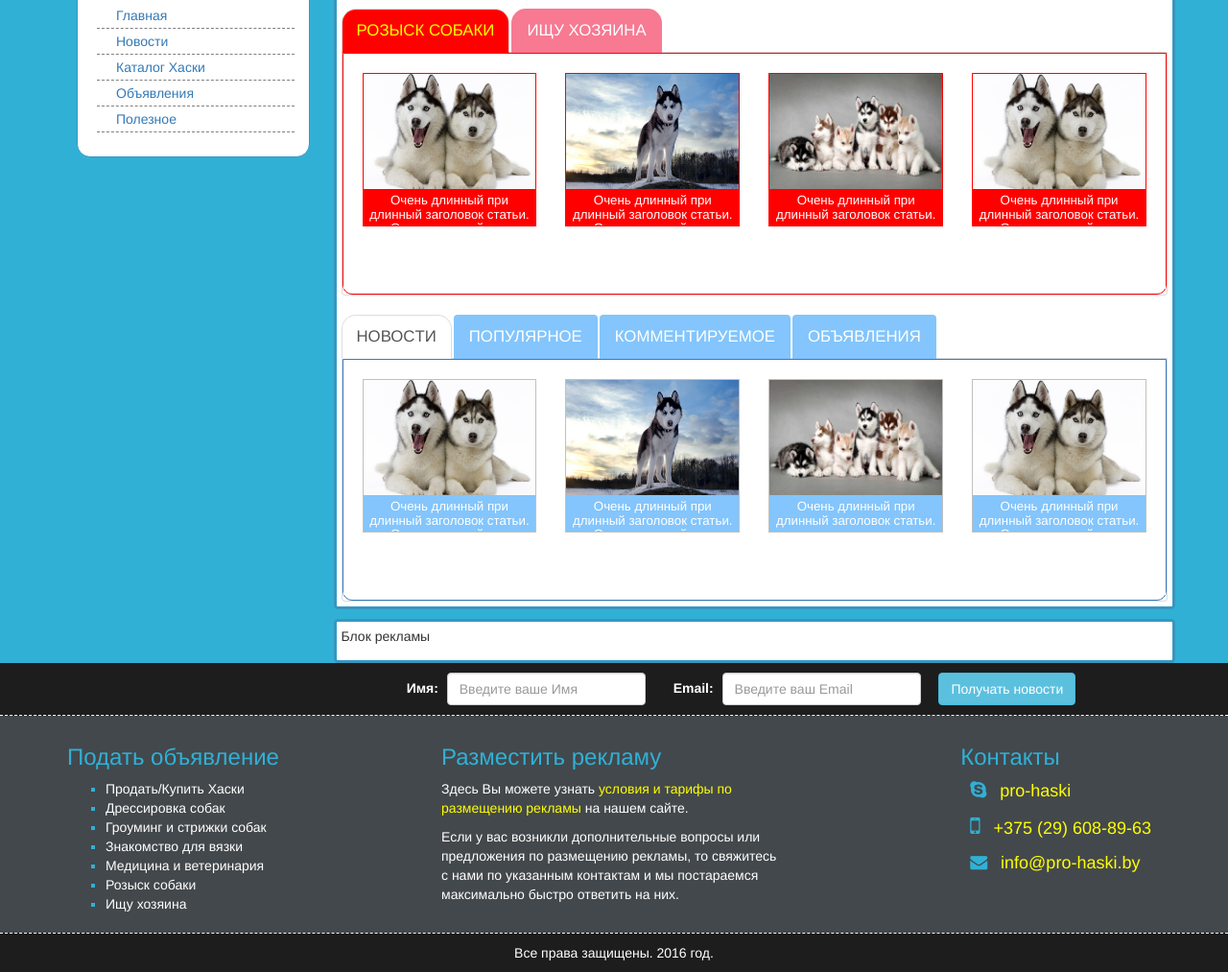
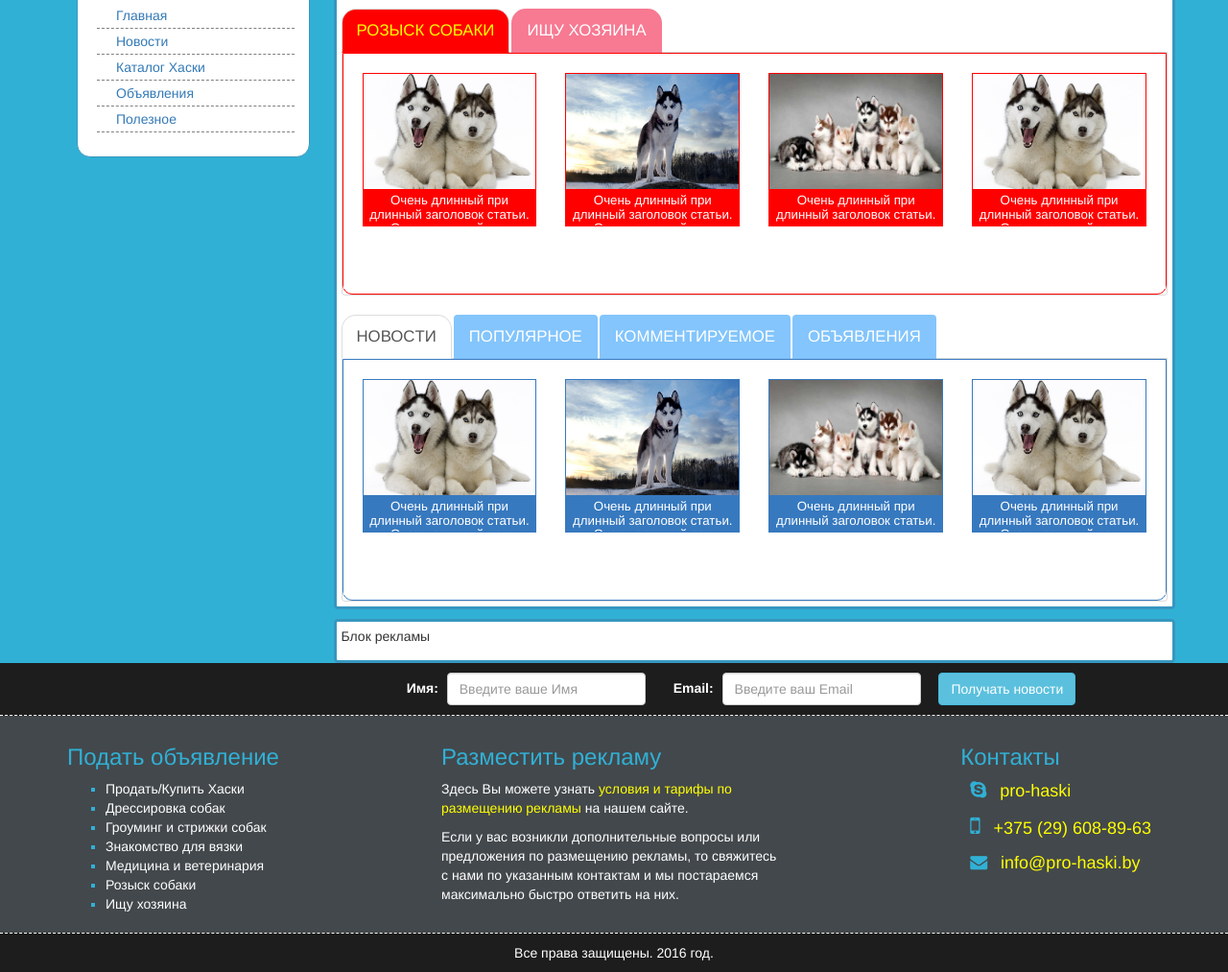
Before and after one commit to dimavz/template-haski, a website with bundled scripts: page app/main.html in a window 1280 px wide. Shown: the part 738-1751 px from the top of the page at 96% size. Built offline with nearby package versions, Linux system fonts and the light colour scheme.

Commit message:
Изменён цвет виджета новости на более тёмный, а также изменена тень при наведении с серой на синюю

```diff
--- a/app/css/main.css
+++ b/app/css/main.css
@@ -679,7 +679,7 @@ section.content{
 /* Виджет модуля новости */
 .post_widget{
 	margin-bottom: 10px;
-	border: 1px solid #C0C0C0;
+	border: 1px solid #3779BF;
 	padding-top: 0px;
 	text-align: center;
 	position: relative;
@@ -698,13 +698,13 @@ section.content{
 	width: 100%;
 	top:0;
 	left:0;
-	box-shadow: 0 0 16px rgba(0,0,0, .5);
+	box-shadow: 0 0 16px rgba(0,0,255, .5);
 }
 .post_widget > div:hover{
-	border: 1px solid #C0C0C0;
+	border: 1px solid #3779BF;
 }
 .post_widget h3{
-	background-color: #83C5FC;
+	background-color: #3779BF;
 	font-size: .95em;
 	font-weight: 300;
 	padding: 5px;
```
